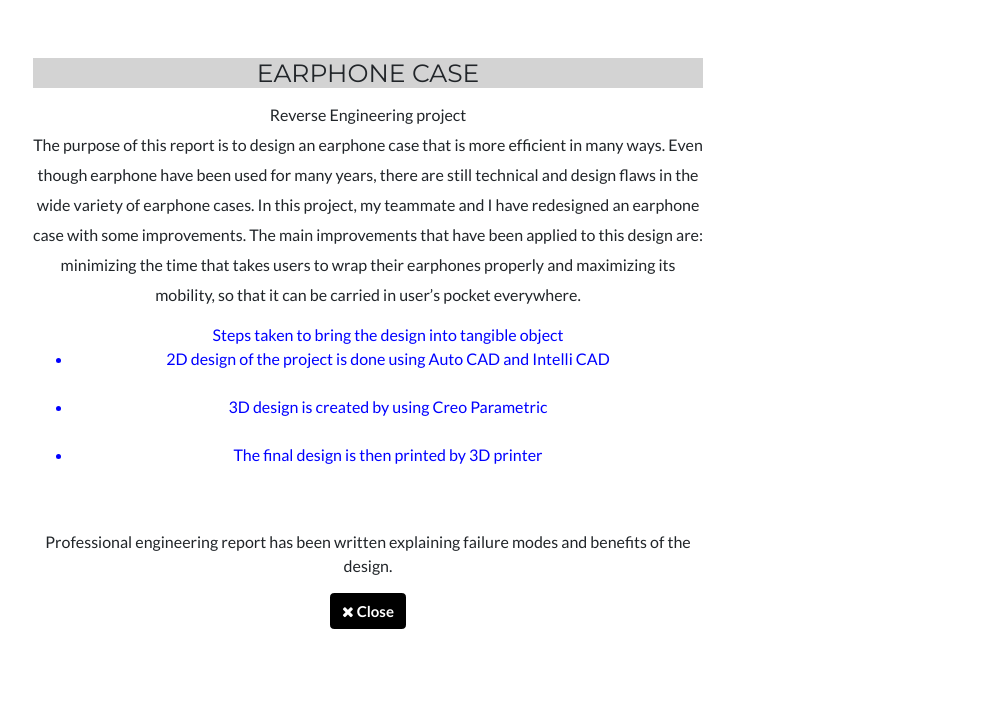
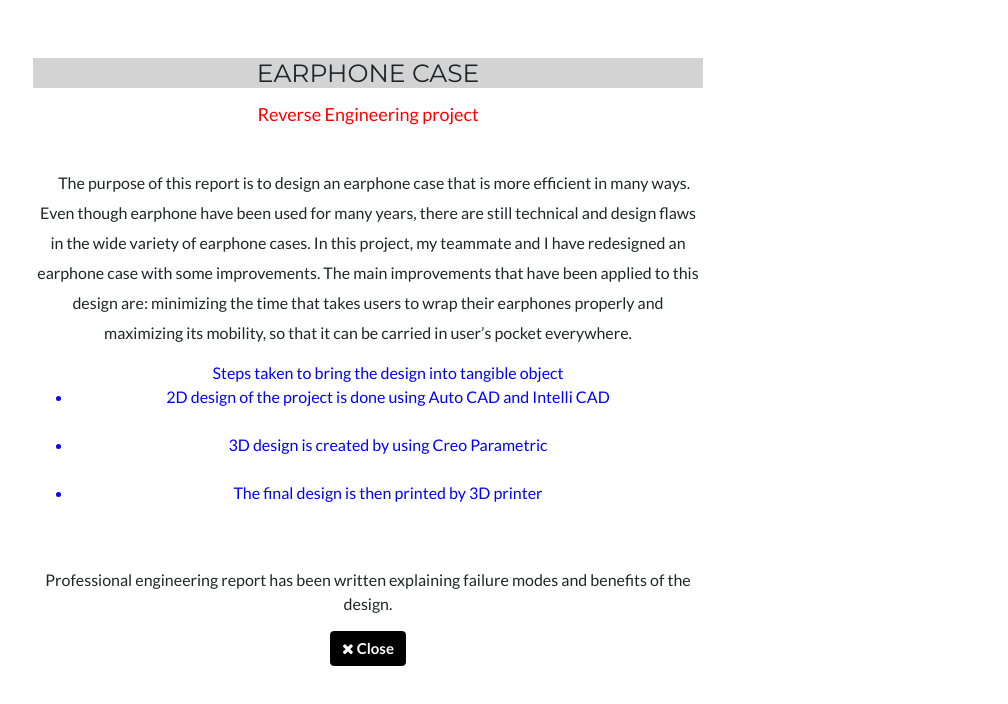
Before and after one commit to Interiorcarwash/Eyasu101.github.io, a website: page index.html in a window 1280 px wide. Both pictures are taken after a click on the link 203 px from the left and 3151 px from the top of the page. Shown: the part 2823-3527 px from the top of the page, without its empty margins (272-1280 px from the left). Drawn offline with nearby package versions, Linux system fonts and the light colour scheme; files that its build step writes are made by us from their sources.

Commit message:
Update index.html

```diff
--- a/index.html
+++ b/index.html
@@ -610,9 +610,9 @@ Minor-Business   <br> Caleton University, Ottawa, ON (2013-Present)</li>
 
                   <!img class="img-fluid img-centered" src="img/portfolio/cake.png" alt="">
 
-                  <p> <font size="3" >
-			   Reverse Engineering project <br>
-The purpose of this report is to design an earphone case that is more efficient in many ways. Even though earphone have been used for many years, there are still technical and design flaws in the wide variety of earphone cases. In this project, my teammate and I have redesigned an earphone case with some improvements. The main improvements that have been applied to this design are: minimizing the time that takes users to wrap their earphones properly and maximizing its mobility, so that it can be carried in user’s pocket everywhere.
+                  <p style="color:red"> <font size="4" >
+			  Reverse Engineering project </font></p> <br> <p><font size="3">
+&nbsp&nbsp&nbsp&nbspThe purpose of this report is to design an earphone case that is more efficient in many ways. Even though earphone have been used for many years, there are still technical and design flaws in the wide variety of earphone cases. In this project, my teammate and I have redesigned an earphone case with some improvements. The main improvements that have been applied to this design are: minimizing the time that takes users to wrap their earphones properly and maximizing its mobility, so that it can be carried in user’s pocket everywhere.
 <br> <ul style="color:blue"> Steps taken to bring the design into tangible object <br>
 			  <li> 2D design of the project is done using Auto CAD and Intelli CAD </li><br>
 			  <li> 3D design is created by using Creo Parametric </li><br>
```
